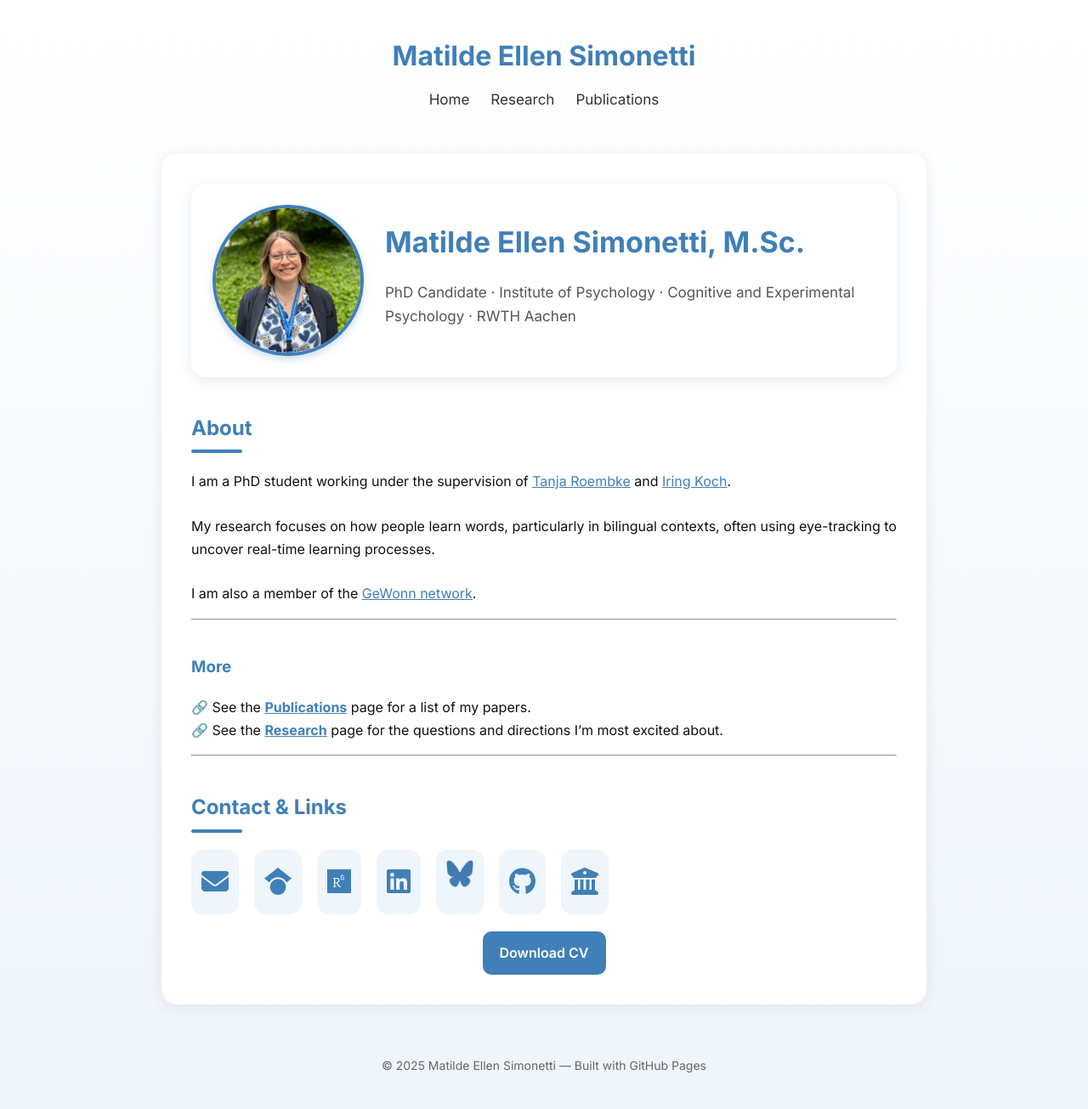
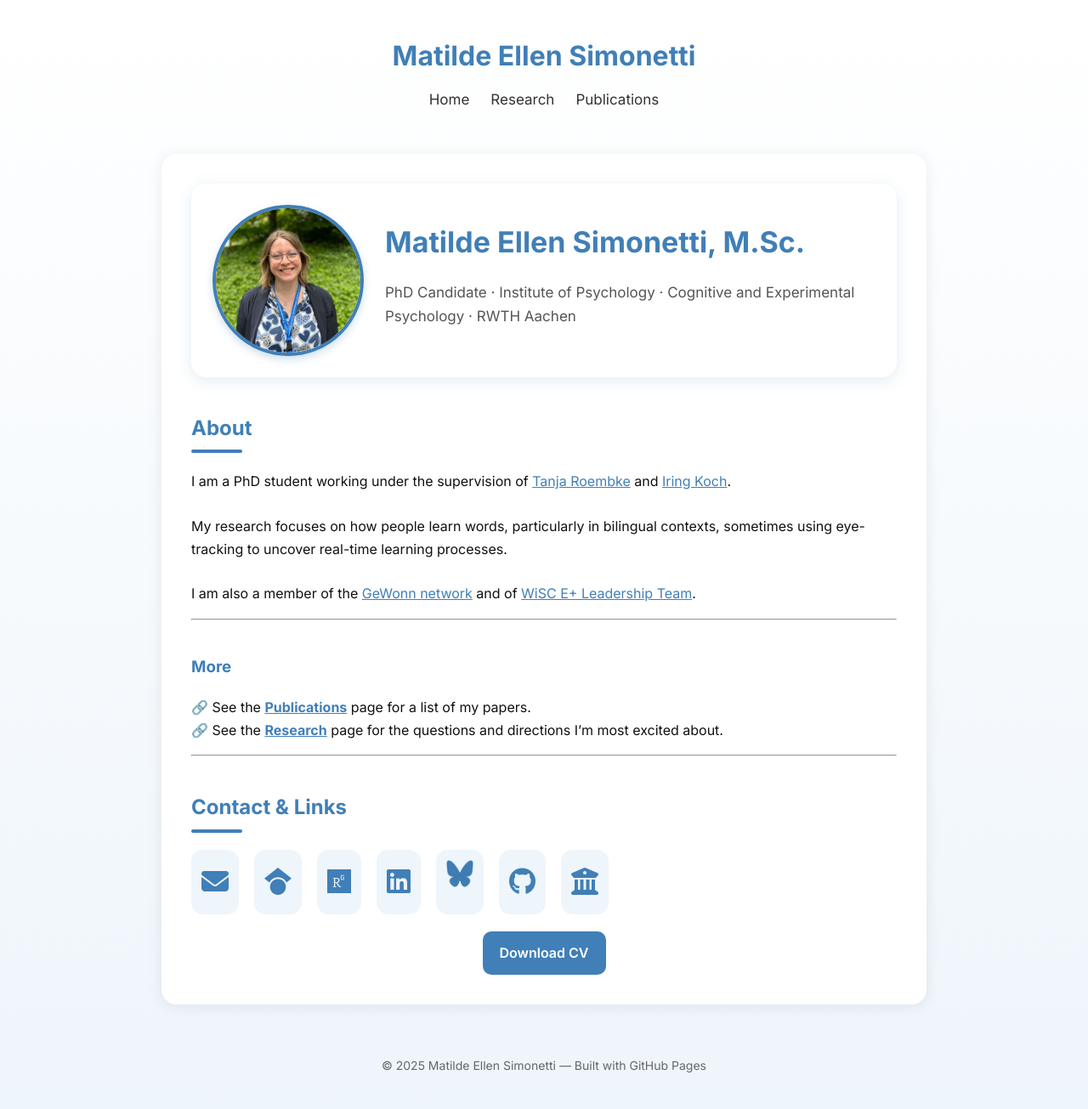
Before and after one commit to matildellen/matildellen.github.io, a Jekyll site: the page built from index.md, in a window 1280 px wide. Shown: the whole page at 85% size. Built offline with Jekyll 4.4.1, drawn with Linux system fonts in a browser that asks for light colours.

Commit message:
Modify research description and add WiSC link
Updated text to include 'sometimes' in the research focus and added a link to the WiSC E+ Leadership Team.

```diff
--- a/index.md
+++ b/index.md
@@ -20,10 +20,11 @@ and
 <a href="https://www.psych.rwth-aachen.de/cms/psy/Das-Institut/Kognitions-und-Experimentalpsychologie/Team/~ikpk/Iring-Koch/lidx/1/" target="_blank">Iring Koch</a>.<br><br>
 
 My research focuses on how people learn words, particularly in bilingual contexts,
-often using eye-tracking to uncover real-time learning processes.<br><br>
+sometimes using eye-tracking to uncover real-time learning processes.<br><br>
 
 I am also a member of the
-<a href="https://sites.google.com/view/gewonn/home" target="_blank">GeWonn network</a>.
+<a href="https://sites.google.com/view/gewonn/home" target="_blank">GeWonn network</a> and of
+<a href="https://www.womenincogsci.org/wics-europe" target="_blank">WiSC E+ Leadership Team</a>.
 </p>
 
 ---
@@ -55,7 +56,7 @@ I am also a member of the
   </a>
 
   <a href="https://bsky.app/profile/matildellen.bsky.social" target="_blank" aria-label="Bluesky">
-    <img src="/images/Bluesky_Logo.png" class="bsky-icon" alt="Bluesky">
+    <img src="images/Bluesky_Logo.png" class="bsky-icon" alt="Bluesky">
   </a>
 
   <a href="https://github.com/matildellen" target="_blank" aria-label="GitHub">
```
